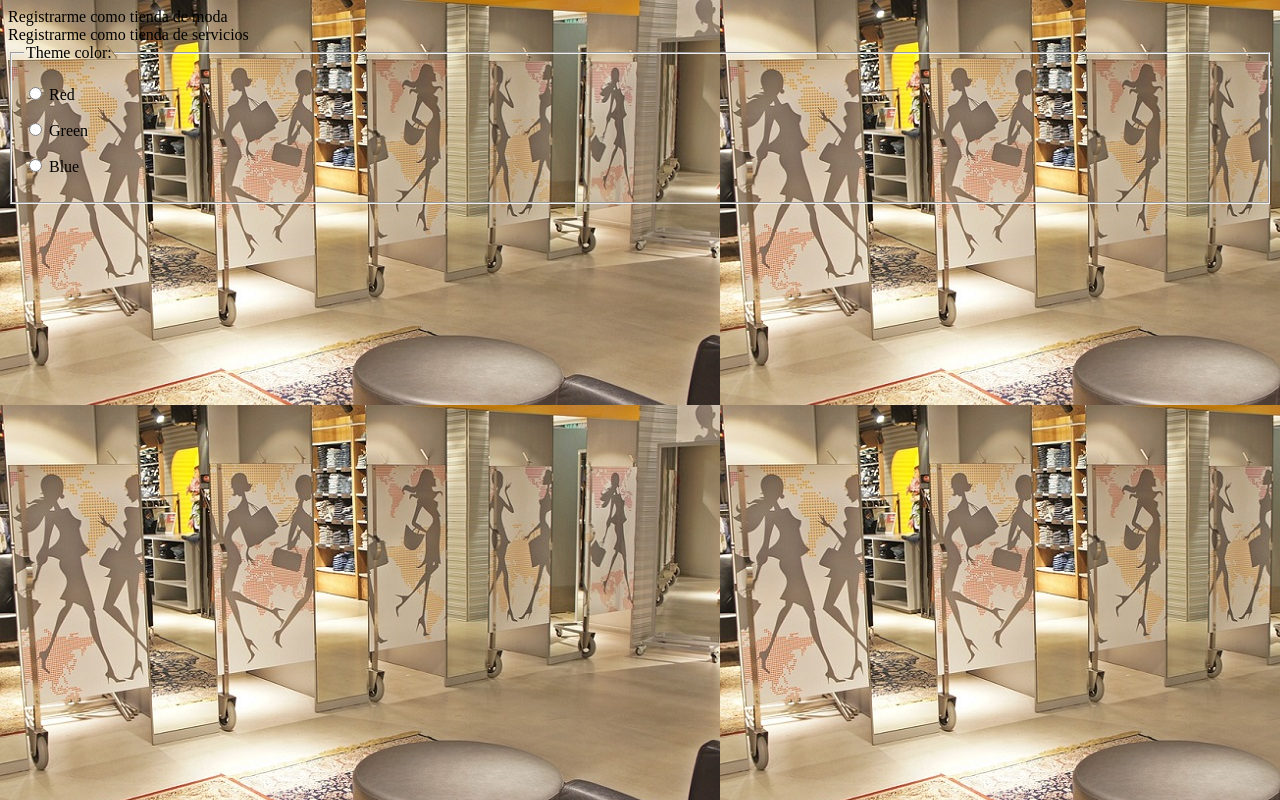
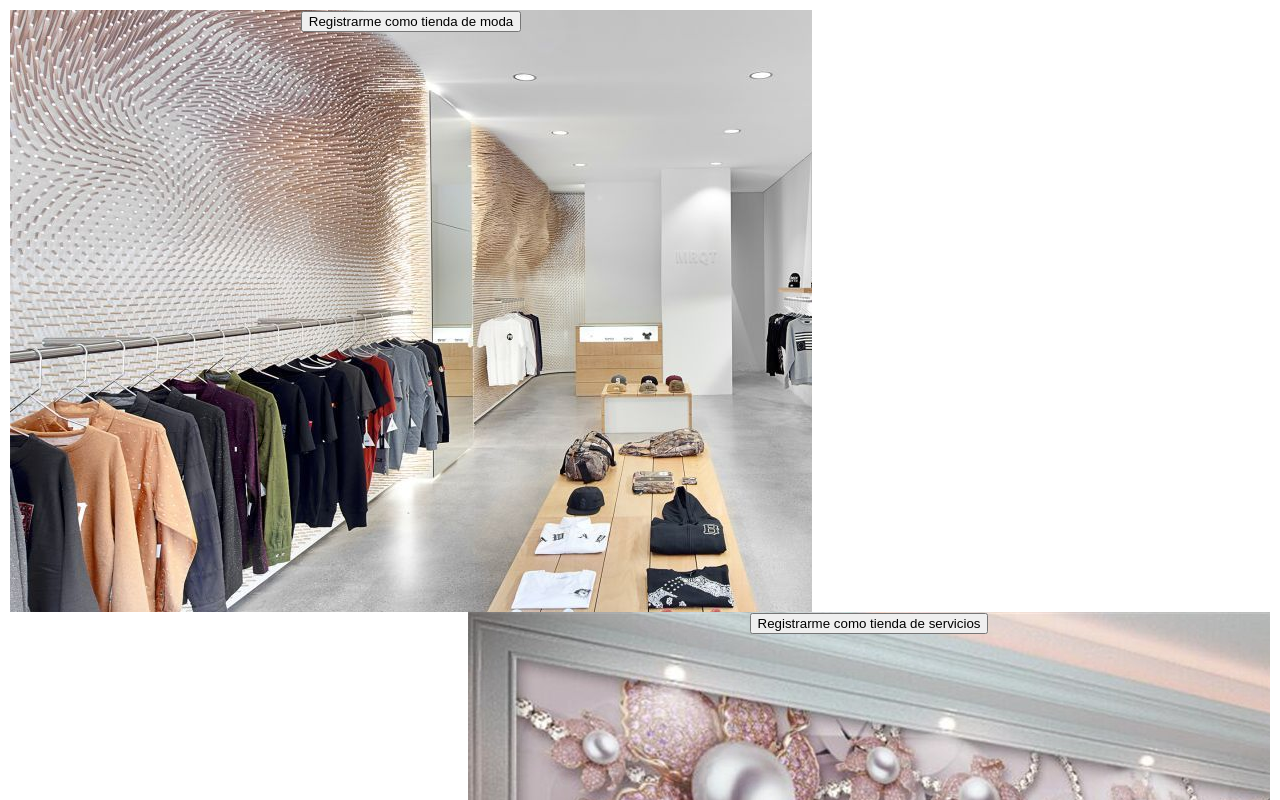
Before and after one commit to Montsewony/Moda, a plain HTML site: page index/index.html in a window 1280 px wide. Shown: the top 800 px of the page. Drawn offline with Linux system fonts and the light colour scheme.

Commit message:
index v1

```diff
--- /dev/null
+++ b/index/css.css
@@ -0,0 +1,11 @@
+.izquierda {
+    float: left;
+    width:"300";
+    height: "300";
+  }
+
+.derecha {
+    float: right;
+    width:"300";
+    height: "300";
+  }
--- a/index/index.html
+++ b/index/index.html
@@ -3,33 +3,32 @@
     <head>
         <title>Bienvenida</title>
         <meta charset="utf-8">
-
+<link rel="stylesheet" href="/index/css.css">
         </head>
-<body background="ropa2.jpg">
+<body >
 
 <main>
-    <div>Registrarme como tienda de moda</div>
-    <div>Registrarme como tienda de servicios</div>
+  <div>
+  <table >
+    <tbody>
+      <tr>
+       <td background="ropa1.jpg" class="izquierda" width="800" height="600" align=center>
+         <button>
+       Registrarme como tienda de moda
+     </button>
+    </td></div>
+
+    <div>
+    <td background="ropa3.jpg" class="derecha" width="800" height="600" align=center>
+     <button>
+      Registrarme como tienda de servicios
+    </button>
+    </td>
+     </tr>
+    </tbody>
+  </table>
+    </div>
 </main>
 <!--BARRA LATERAL-->
-
-<footer>
-    <fieldset>
-        <legend>Theme color:</legend>
-        <p>
-          <input type="radio" name="color" id="red" value="#F00">
-          <label for="red">Red</label>
-        </p>
-        <p>
-          <input type="radio" name="color" id="green" value="#0F0">
-          <label for="green">Green</label>
-        </p>
-        <p>
-          <input type="radio" name="color" id="blue" value="#00F">
-          <label for="blue">Blue</label>
-        </p>
-      </fieldset>
-</footer>
-
 </body>
 </html>
```
Also changed, not shown: imagenes/1 Gestor web Bienvenida.png (deleted), imagenes/ropa.jpg (deleted), imagenes/ropa1.jpg (deleted), index/ropa1.jpg (added), index/ropa2.jpeg (added), index/ropa3.jpg (added), registro/img/ropa2.jpg (renamed from index/ropa2.jpg).
